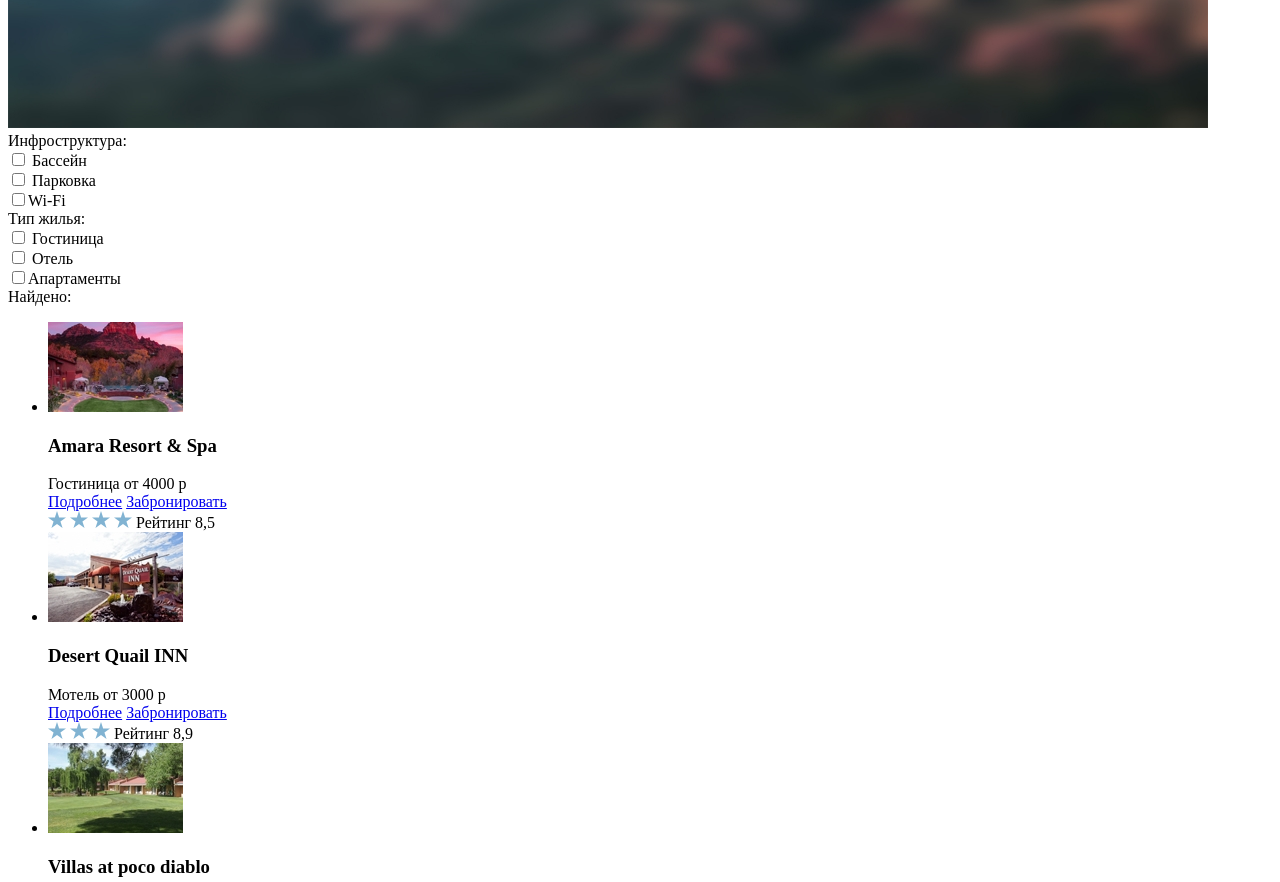
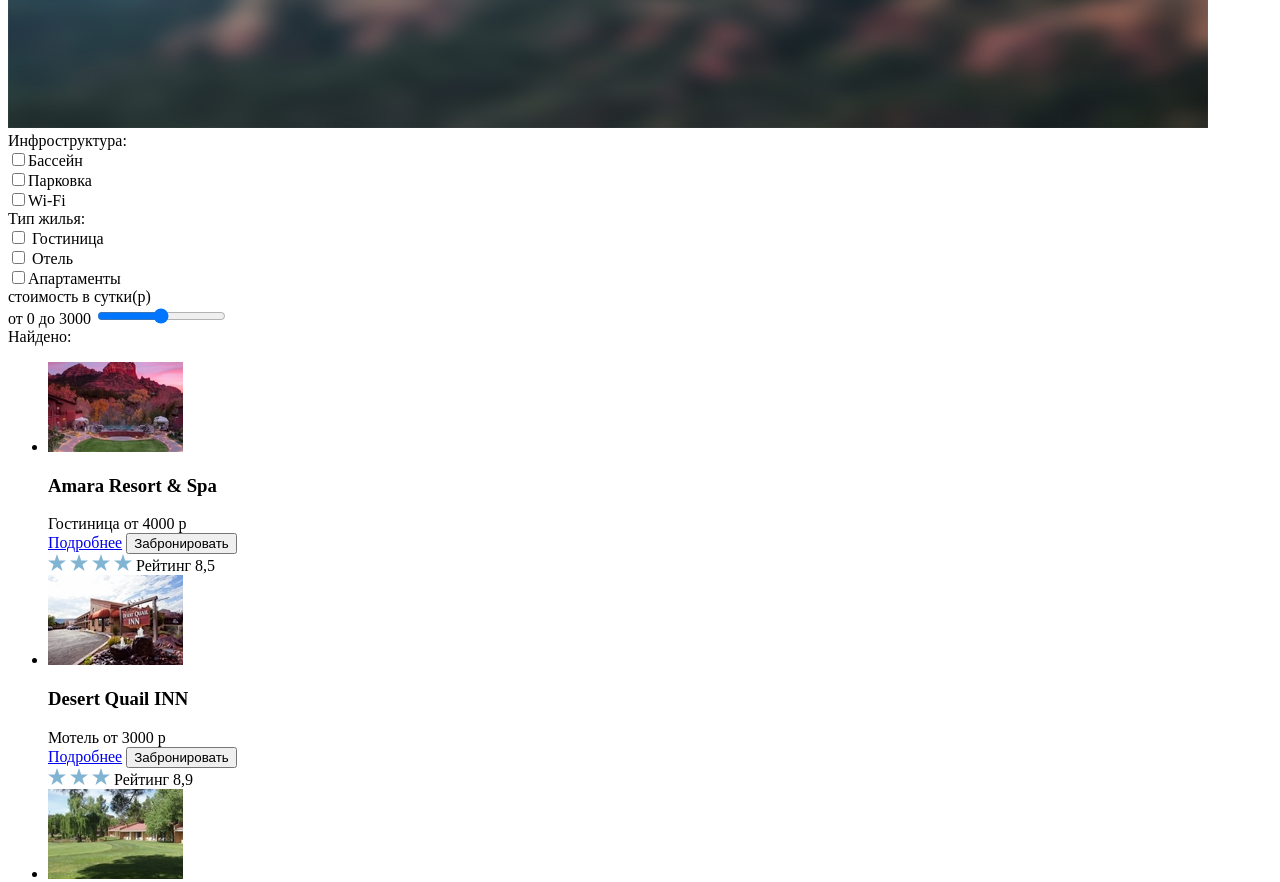
Before and after one commit to kaminskyVova/450679-sedona-24, a plain HTML site: page reservation.html in a window 1280 px wide. Shown: the part 560-1442 px from the top of the page. Drawn offline with Linux system fonts and the light colour scheme.

Commit message:
кнопки
кнопки

```diff
--- a/reservation.html
+++ b/reservation.html
@@ -20,23 +20,26 @@
         <div class="background-reserv">
             <img src="img/background2.jpg" width="1200px" height="500px"  alt="filter"><!--чет здоровая 1200/800-->
           </div>
-        <div class="wide-selection">
-            <form class="infostructure">
+        <form class="wide-selection" method="post">
+            <div class="infostructure">
                     Инфроструктура:<br>
-                <input id="pl" type="checkbox" name="12" value="pool"> <label for="pl">Бассейн</label><br>
-                <input id="par"  type="checkbox" name="12" value="parking"> <label for="par">Парковка</label><br>
-                <input id="wif"  type="checkbox" name="12" value="Wi-Fi"><label for="wif">Wi-Fi</label><br>
-            </form>
-            <form class="type housing">
+                <input id="pl" type="checkbox" name="бассейн"><label for="pl">Бассейн</label><br>
+                <input id="par"  type="checkbox" name="парковка"><label for="par">Парковка</label><br>
+                <input id="wif"  type="checkbox" name="wi-fi"><label for="wif">Wi-Fi</label><br>
+            </div>                                                  <!--br убрать! -->
+            <div class="type housing">
                     Тип жилья:<br>
-                <input id="htl" type="checkbox" name="12" value="hotels"> <label for="htl">Гостиница</label><br>
-                <input id="hstl"  type="checkbox" name="12" value="hostel"> <label for="hstl">Отель</label><br>
-                <input id="aprt"  type="checkbox" name="12" value="apartment"><label for="aprt">Апартаменты</label><br>
-            </form>
-        <form class="price">
-            <!--Выбор по цене-->
+                <input id="htl" type="checkbox" name="гостиница"> <label for="htl">Гостиница</label><br>
+                <input id="hstl"  type="checkbox" name="отель"> <label for="hstl">Отель</label><br>
+                <input id="aprt"  type="checkbox" name="апартаменты"><label for="aprt">Апартаменты</label><br>
+            </div>
+        <div class="choice-price">
+            стоимость в сутки(р)<br>
+            <span></span>
+            <label for="price">от 0 до 3000</label>
+            <input type="range" id="price" name="диапозон цен" min="0" max="3000" step="100">
+        </div>
         </form>
-        </div>
         <section class="selection">
             <div class="separation">
                  Найдено:
@@ -49,8 +52,10 @@
                         <div class="amara">
                             <h3>Amara Resort & Spa</h3>
                             <span>Гостиница от 4000 р</span><br>
-                            <a class="detail" href="#">Подробнее</a>
-                            <a class="reserv" href="#">Забронировать</a>
+                            <form class="reserv" action="#" method="post">
+                              <a class="detail" href="#">Подробнее</a>
+                              <button type="submit">Забронировать</button>
+                            </form>
                         </div>
                         <div class="star1">
                             <img src="img/star.svg" width="18px" height="17px" alt="star">
@@ -67,8 +72,10 @@
                         <div class="desert">
                             <h3>Desert Quail INN</h3>
                             <span>Мотель от 3000 р</span><br>
-                            <a class="detail" href="#">Подробнее</a>
-                            <a class="reserv" href="#">Забронировать</a>
+                            <form class="reserv" action="#" method="post">
+                              <a class="detail" href="#">Подробнее</a>
+                              <button type="submit">Забронировать</button>
+                            </form>
                         </div>
                         <div class="stars2">
                             <img src="img/star.svg" width="18px" height="17px" alt="star">
```
Also changed, not shown: index.html (+9 -13 lines).
